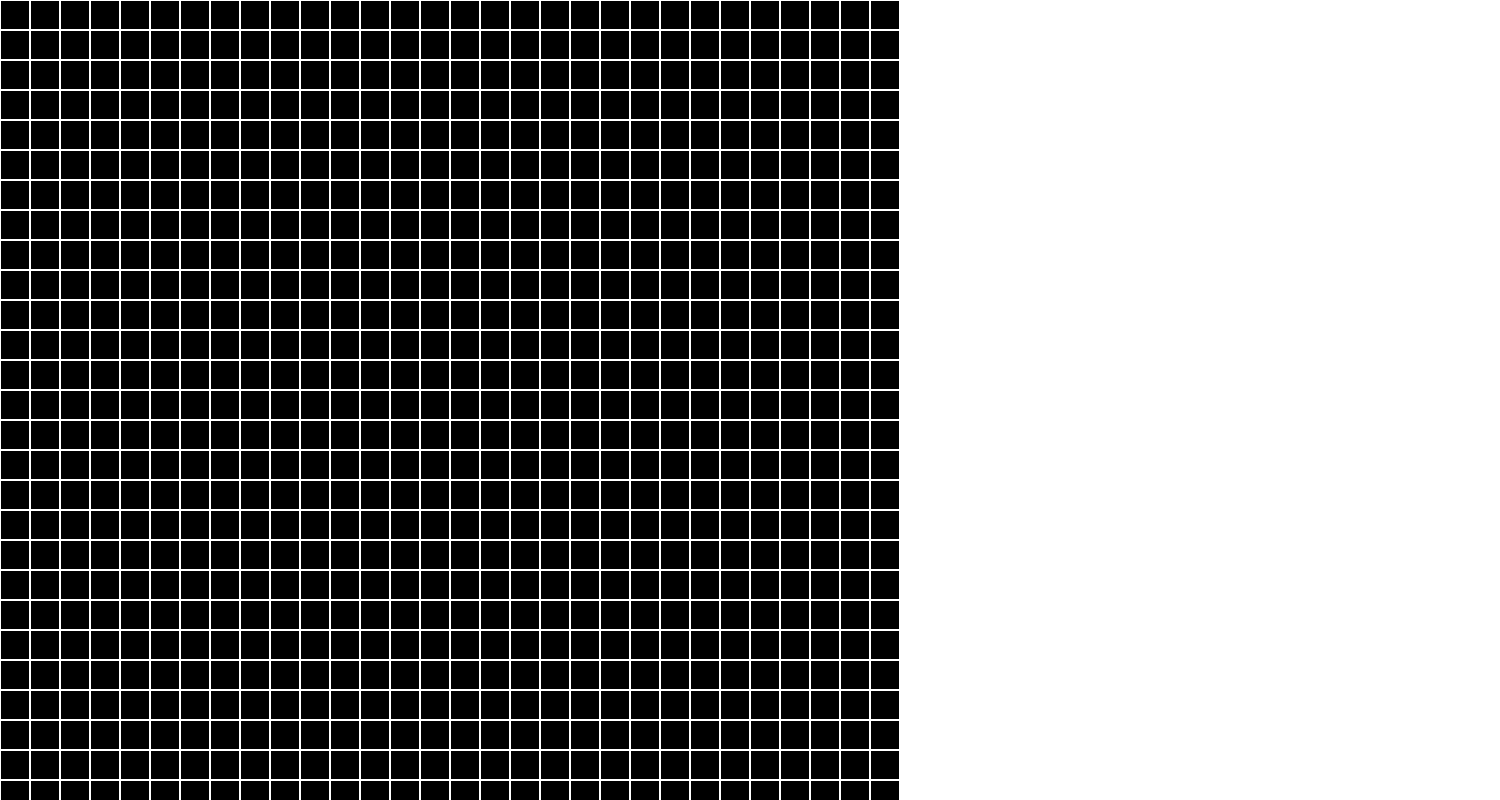
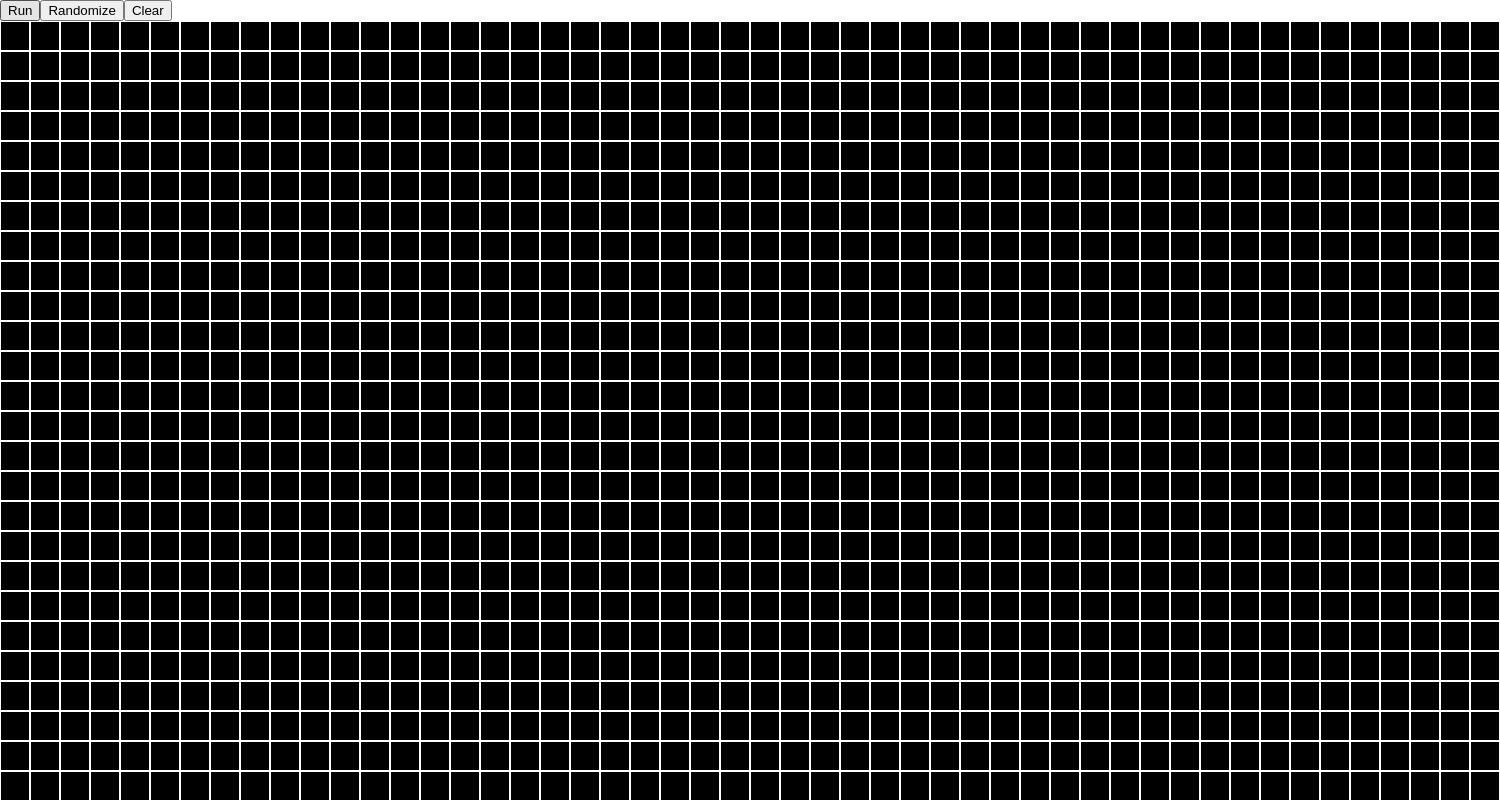
Before and after one commit to fe-sak/game-of-life, a React (Create React App) app: page / in a window 1280 px wide. Shown: the top 800 px of the page, 1500 px wide, since content can reach past the window. Built offline with nearby package versions, Linux system fonts and the light colour scheme.

Commit message:
feat: basic grid

```diff
--- a/src/components/Cell.tsx
+++ b/src/components/Cell.tsx
@@ -1,10 +1,11 @@
 import styled from 'styled-components';
 
-const Cell = styled.div<{ alive: boolean }>`
+const Cell = styled.div<{ alive: boolean; disabled: boolean }>`
   background-color: ${({ alive }) => (alive ? 'lime' : 'black')};
   border: 1px white solid;
   width: 30px;
   aspect-ratio: 1;
+  ${({ disabled }) => (disabled ? 'pointer-events: none;' : '')}
 `;
 
 export default Cell;
--- a/src/components/Grid.tsx
+++ b/src/components/Grid.tsx
@@ -1,10 +1,15 @@
+import React, { FC, useCallback, useRef, useState } from 'react';
 import produce from 'immer';
-import React, { FC, useState } from 'react';
 import styled from 'styled-components';
-import { buildGrid } from '../utils/buildGrid';
 import Cell from './Cell';
+import {
+  buildDeadGrid,
+  buildRandomGrid,
+  countLiveNeighbours,
+} from '../utils/gridFunctions';
 
-const rows = 30;
+const rows = 50;
+const cols = 50;
 
 const Container = styled.div`
   display: inline-grid;
@@ -12,30 +17,86 @@ const Container = styled.div`
 `;
 
 const Grid: FC = () => {
-  console.count('render: ');
-  // eslint-disable-next-line @typescript-eslint/no-unused-vars
-  const [grid, setGrid] = useState(() => buildGrid(rows));
+  const [grid, setGrid] = useState(() => buildDeadGrid(rows, cols));
 
-  const updateGrid = (x: number, y: number) => {
+  const [running, setRunning] = useState(false);
+  const runningRef = useRef(running);
+  runningRef.current = running;
+
+  const toggleCell = (x: number, y: number) => {
     const newGrid = produce(grid, (gridDraft) => {
-      const clickedCell = gridDraft[x][y];
-      clickedCell.alive = !clickedCell.alive;
+      const clickedCell = grid[x][y];
+      gridDraft[x][y] = clickedCell === 1 ? 0 : 1;
     });
     setGrid(newGrid);
   };
 
+  const toggleRunning = () => {
+    runningRef.current = !running;
+    setRunning((running) => !running);
+
+    if (!running) runSimulation();
+  };
+
+  const runSimulation = useCallback(() => {
+    if (!runningRef.current) return;
+
+    setGrid((currentGrid) => {
+      return produce(currentGrid, (gridDraft) => {
+        for (let x = 0; x < rows; x++) {
+          for (let y = 0; y < cols; y++) {
+            const currentCell = currentGrid[x][y];
+            const liveNeighbours = countLiveNeighbours(
+              currentGrid,
+              x,
+              y,
+              rows,
+              cols
+            );
+
+            const isLiveCell = currentCell;
+
+            if (isLiveCell && (liveNeighbours < 2 || liveNeighbours > 3))
+              gridDraft[x][y] = 0;
+
+            if (!isLiveCell && liveNeighbours === 3) gridDraft[x][y] = 1;
+          }
+        }
+      });
+    });
+
+    setTimeout(runSimulation, 1000);
+  }, []);
+
+  const randomGrid = () => {
+    setGrid(buildRandomGrid(rows, cols));
+  };
+
+  const clearGrid = () => {
+    setRunning(false);
+    setGrid(buildDeadGrid(rows, cols));
+  };
+
   return (
+    <div>
+      <button onClick={toggleRunning}>{running ? 'Stop' : 'Run'}</button>
+
+      <button onClick={randomGrid}>Randomize</button>
+
+      <button onClick={clearGrid}>Clear</button>
       <Container>
         {grid.map((rows, x) =>
           rows.map((cell, y) => (
             <Cell
               key={`${x}-${y}`}
-            alive={cell.alive}
-            onClick={() => updateGrid(x, y)}
+              alive={cell ? true : false}
+              onClick={() => toggleCell(x, y)}
+              disabled={running}
             />
           ))
         )}
       </Container>
+    </div>
   );
 };
 
--- a/src/types/Grid.ts
+++ b/src/types/Grid.ts
@@ -1,3 +1 @@
-import CellInterface from './Cell';
-
-export type GridType = CellInterface[][];
+export type GridType = (0 | 1)[][];
--- a/src/utils/buildGrid.ts
+++ /dev/null
@@ -1,18 +0,0 @@
-import { GridType } from '../types/Grid';
-
-export function buildGrid(rows: number) {
-  const cols = rows;
-
-  const grid: GridType = [];
-
-  for (let x = 0; x < rows; x++) {
-    grid.push(
-      Array.from({ length: cols }, (_col, y) => ({
-        id: `${x}-${y}`,
-        alive: false,
-      }))
-    );
-  }
-
-  return grid;
-}
--- /dev/null
+++ b/src/utils/gridFunctions.ts
@@ -0,0 +1,38 @@
+import { GridType } from '../types/Grid';
+import neighboursPositions from './neighboursPositions';
+
+export const buildDeadGrid = (rows: number, cols: number): GridType =>
+  Array.from({ length: rows }).map(() => Array.from({ length: cols }, () => 0));
+
+export const buildRandomGrid = (rows: number, cols: number): GridType => {
+  const rateOfLife = 0.7;
+  return Array.from({ length: rows }).map(() =>
+    Array.from({ length: cols }, () => (Math.random() > rateOfLife ? 1 : 0))
+  );
+};
+
+export const countLiveNeighbours = (
+  grid: GridType,
+  x: number,
+  y: number,
+  rows: number,
+  cols: number
+) =>
+  neighboursPositions.reduce((acc, [i, j]) => {
+    const neighbourX = x + i;
+    const neighbourY = y + j;
+
+    const neighbourOutOfBounds =
+      neighbourX < 0 ||
+      neighbourX >= rows ||
+      neighbourY < 0 ||
+      neighbourY >= cols;
+
+    if (neighbourOutOfBounds) return acc;
+
+    const neighbour = grid[neighbourX][neighbourY];
+
+    if (neighbour) acc += 1;
+
+    return acc;
+  }, 0);
--- /dev/null
+++ b/src/utils/neighboursPositions.ts
@@ -0,0 +1,12 @@
+const neighboursPositions = [
+  [-1, -1],
+  [-1, 0],
+  [-1, 1],
+  [0, -1],
+  [0, 1],
+  [1, -1],
+  [1, 0],
+  [1, 1],
+];
+
+export default neighboursPositions;
```
Lines whose indentation alone changed are shown as unchanged.
